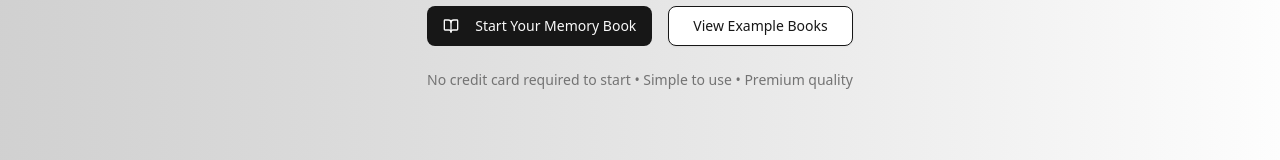
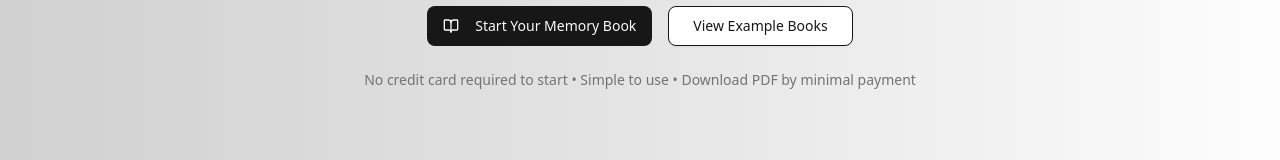
Before and after one commit to ppratik07/moments, a Next.js app in the folder moments/: page / in a window 1280 px wide. Shown: the part 3785-3945 px from the top of the page. Built offline with nearby package versions, Linux system fonts and the light colour scheme; no server answers.

Commit message:
Fixing  CTA

```diff
--- a/moments/components/landing/CTASection.tsx
+++ b/moments/components/landing/CTASection.tsx
@@ -1,8 +1,10 @@
 import React from 'react';
 import { Button } from '@/components/ui/button';
 import { BookOpen, Gift } from 'lucide-react';
+import { useRouter } from 'next/navigation';
 
 const CTASection = () => {
+  const router  = useRouter();
   return (
     <section className="py-20 bg-gradient-to-r from-primary/20 to-secondary/20">
       <div className="container mx-auto px-4">
@@ -21,7 +23,7 @@ const CTASection = () => {
           </p>
 
           <div className="flex flex-col sm:flex-row gap-4 justify-center">
-            <Button size="lg" className="bg-primary hover:bg-primary/90">
+            <Button size="lg" className="bg-primary hover:bg-primary/90" onClick={()=> router.push('/new-project')}>
               <BookOpen className="mr-2 h-5 w-5" /> Start Your Memory Book
             </Button>
             <Button size="lg" variant="outline" className="border-primary text-primary hover:bg-primary/10">
@@ -30,7 +32,7 @@ const CTASection = () => {
           </div>
 
           <p className="mt-6 text-sm text-muted-foreground">
-            No credit card required to start • Simple to use • Premium quality
+            No credit card required to start • Simple to use • Download PDF by minimal payment
           </p>
         </div>
       </div>
```
